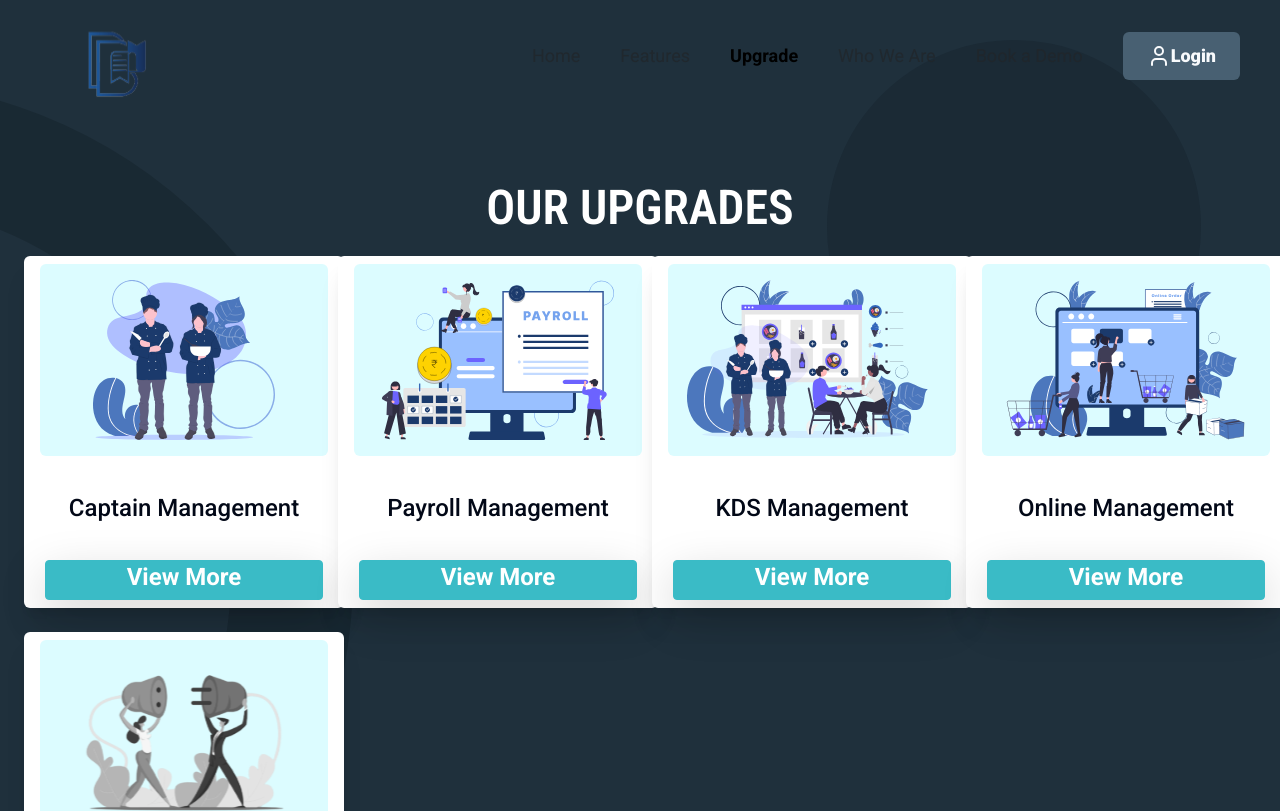
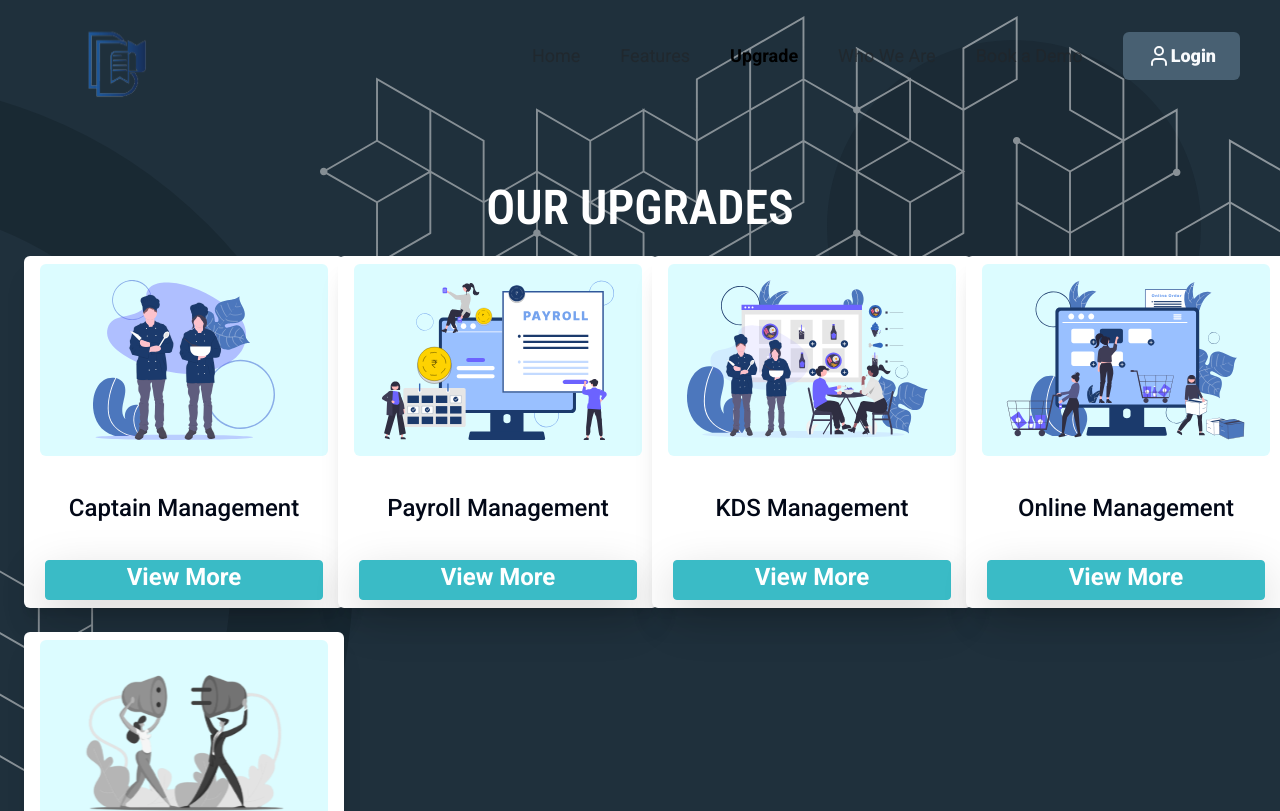
Before and after one commit to Bromagbooks-new/Bromag-Books, a React (Vite) app in the folder BOOKS-CLIENT/: page /upgrade in a window 1280 px wide. Shown: the top 811 px of the page. Built offline with nearby package versions, Linux system fonts and the light colour scheme.

Commit message:
add group22 on upgrades

```diff
--- a/BOOKS-CLIENT/src/components/Landing/Hero.jsx
+++ b/BOOKS-CLIENT/src/components/Landing/Hero.jsx
@@ -27,7 +27,7 @@ const Hero = () => {
           A platform that provides a comprehensive accounting system for
           businesses that are growing
         </p>
-        <Link to="#features">
+        <Link to="/book-a-demo">
           <Button className="bg-landing-secondary w-28 md:h-14 md:w-52 p-3 md:p-6 md:text-2xl">
             Explore Now
           </Button>
--- a/BOOKS-CLIENT/src/components/Landing/Upgrades.jsx
+++ b/BOOKS-CLIENT/src/components/Landing/Upgrades.jsx
@@ -7,11 +7,15 @@ import IntegrationManagement from "@/assets/images/landing-images/upgrades/Integ
 
 import ellipse545 from '@/assets/images/landing-images/Ellipse 545.svg'
 import ellipse544 from '@/assets/images/landing-images/Ellipse 544.svg'
-
+import group212 from '@/assets/images/landing-images/Group 212.svg'
+import subtract from '@/assets/images/landing-images/Subtract.svg';
 const Upgrades = () => {
   return (
     <>
       <div className="-mt-[10rem] md:-mt-20 flex flex-col items-center bg-[#1F303C] font-roboto-condensed overflow-hidden ">
+        <div className="relative h-0 ">
+          <img className="relative z-10 w-[23rem] md:w-auto top-[1rem] left-[8%] md:left-[20%] opacity-50" src={subtract} />
+        </div>
         <div className="relative h-0">
           <img className="relative z-0 w-[9rem]  md:w-auto left-[70%] md:left-[100%] top-[10rem] md:top-10" src={ellipse545} />
         </div>
@@ -21,7 +25,7 @@ const Upgrades = () => {
         <p className="z-10 text-2xl md:text-5xl uppercase font-semibold mt-36  text-white py-10">
           Our Upgrades
         </p>
-        <div className="grid grid-cols-2 lg:grid-cols-4 gap-4 px-4 -mt-4 mb-4">
+        <div className="grid grid-cols-2 lg:grid-cols-4 gap-4 px-4 -mt-4 mb-5">
           {upgrades.map((feature) => (
             <FeatureCard
               key={feature.id}
@@ -30,6 +34,9 @@ const Upgrades = () => {
               exploreUrl={feature.exploreUrl}
             />
           ))}
+        </div>
+        <div className="relative h-0 ">
+          <img className="relative z-0 w-[20rem]  md:w-auto right-[16%] md:right-[21%] bottom-[13rem] md:bottom-[43rem]" src={group212} />
         </div>
       </div>
     </>
```
